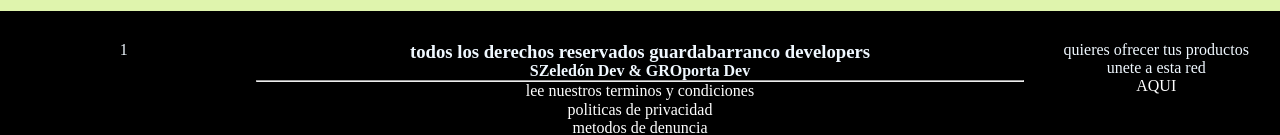
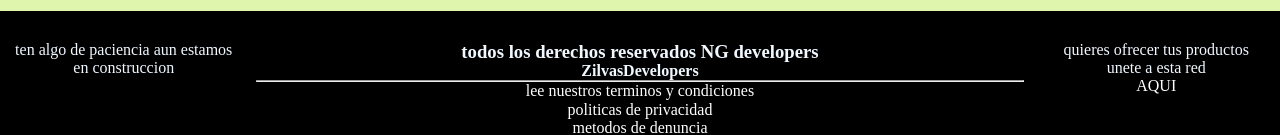
Before and after one commit to Harvysilzel/plazafront, a React (Vite) app: page / in a window 1280 px wide. Shown: the part 946-1081 px from the top of the page. Built offline with nearby package versions, Linux system fonts and the light colour scheme; no server answers.

Commit message:
prueba actual variables globales actualizadas 7

```diff
--- a/src/components/colapagina.tsx
+++ b/src/components/colapagina.tsx
@@ -7,11 +7,11 @@ function Colapag (){
   return(
     <>
     <footer className="vidFooter">
-        <section className='sections'><div><p>1</p></div></section>
+        <section className='sections'><div><p>ten algo de paciencia aun estamos en construccion</p></div></section>
         <section className='sectionscentro'>
           <div>
-            <h3>todos los derechos reservados guardabarranco developers</h3>
-            <h4>SZeledón Dev & GROporta Dev </h4>
+            <h3>todos los derechos reservados NG developers</h3>
+            <h4>ZilvasDevelopers</h4>
             <hr />
             <a href="/TerminosYCondiciones">
               <p>lee nuestros terminos y condiciones</p>
--- a/src/components/productos.tsx
+++ b/src/components/productos.tsx
@@ -43,7 +43,7 @@ export const ProductShow = ({ selectedCategory }: { selectedCategory: number | n
             {product.filename ? (
               <img
                 className="ImgVacia"
-                src={`public/recursos/productos/${product.filename}`}
+                src={`/recursos/productos/${product.filename}`}
                 alt={product.name}
                 onError={(e) => {
                   console.error("Error al cargar la imagen:", e);
```
Also changed, not shown: vercel.json (added).
